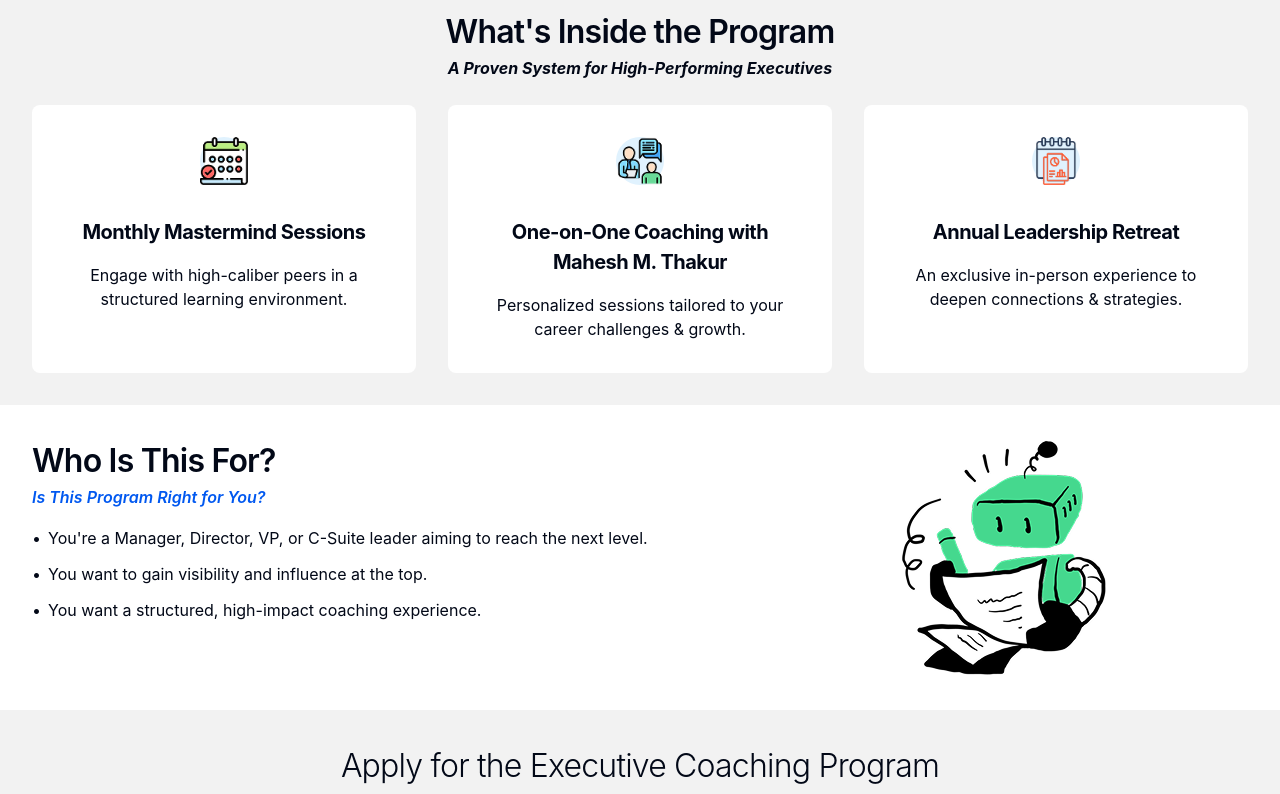
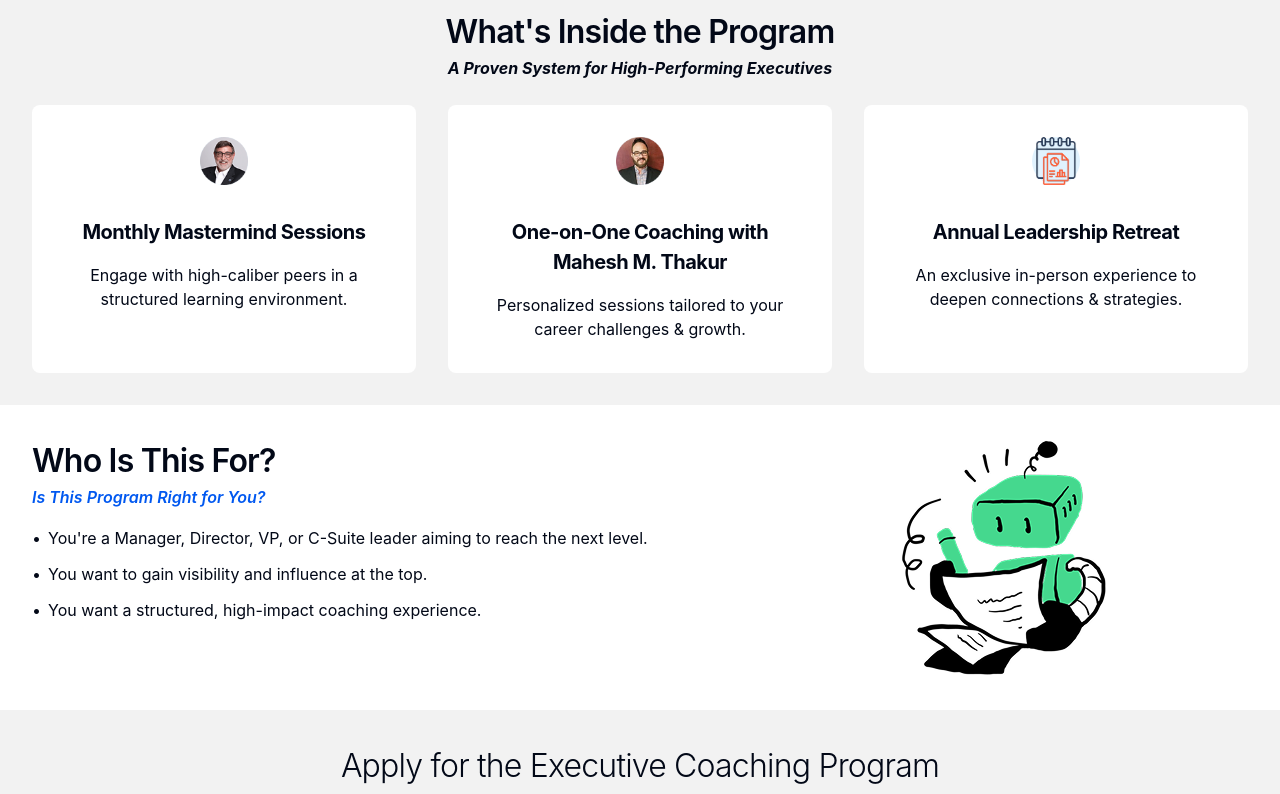
Before and after one commit to narasimha1294/ai-empower-solutions-hub, a React (Vite) app: page /executive-coaching in a window 1280 px wide. Shown: the part 960-1754 px from the top of the page. Built offline with nearby package versions, Linux system fonts and the light colour scheme.

Commit message:
coaching pages image loading issue

```diff
--- a/src/pages/ExecutiveCoaching.tsx
+++ b/src/pages/ExecutiveCoaching.tsx
@@ -1,5 +1,13 @@
 
 import { Button } from "@/components/ui/button";
+import Img_06 from '.././images/Img_06.png';
+import Img_05 from '.././images/Img_05.png';
+import Img_04 from '.././images/Img_04.png';
+import Testimonials_arrow_left from '.././images/Testimonials_arrow-left.png';
+import Testimonials_arrow_right from '.././images/Testimonials_arrow-right.png';
+import gg_arrow_up_o from '.././images/gg_arrow-up-o.png';
+import Icon_06 from '.././images/Icon_06.png';
+import Img from '.././images/Img.png';
 import Footer from "@/components/Footer";
 import Navbar from "@/components/Navbar";
 import { useState } from "react";
@@ -65,7 +73,7 @@ const ExecutiveCoaching = () => {
             <div className="why-content">
               <div className="why-graphic" style={{ marginRight: "2%" }}>
                 <div className="">
-                  <img src="./src/images/Img_06.png" alt="Why High Performance" />
+                  <img src={Img_06} alt="Why High Performance" />
                 </div>
               </div>
 
@@ -106,7 +114,7 @@ const ExecutiveCoaching = () => {
               <div className="program-card">
                 <div className="card-icon-container">
                   <div className="card-icon card-icon-yellow">
-                    <img src="./src/images/Icon_04.png" alt="Mastermind Sessions" />
+                    <img src={Img_04} alt="Mastermind Sessions" />
                   </div>
                 </div>
                 <h3 className="card-title">Monthly Mastermind Sessions</h3>
@@ -119,7 +127,7 @@ const ExecutiveCoaching = () => {
               <div className="program-card">
                 <div className="card-icon-container">
                   <div className="card-icon card-icon-blue">
-                    <img src="./src/images/Icon_05.png" alt="One-on-One Coaching" />
+                    <img src={Img_05} alt="One-on-One Coaching" />
                   </div>
                 </div>
                 <h3 className="card-title">One-on-One Coaching with Mahesh M. Thakur</h3>
@@ -132,7 +140,7 @@ const ExecutiveCoaching = () => {
               <div className="program-card">
                 <div className="card-icon-container">
                   <div className="card-icon card-icon-red">
-                    <img src="./src/images/Icon_06.png" alt="Leadership Retreat" />
+                    <img src={Icon_06} alt="Leadership Retreat" />
                   </div>
                 </div>
                 <h3 className="card-title">Annual Leadership Retreat</h3>
@@ -160,7 +168,7 @@ const ExecutiveCoaching = () => {
               </div>
 
               <div className="who-image">
-                <img src="./src/images/Img.png" alt="AI Assistant" />
+                <img src={Img} alt="AI Assistant" />
               </div>
             </div>
           </div>
@@ -192,7 +200,7 @@ const ExecutiveCoaching = () => {
                 aria-label="Previous testimonial"
                 onClick={prevTestimonial}
               >
-                <img src="./src/images/Testimonials_arrow-left.png" alt="Previous" />
+                <img src={Testimonials_arrow_left} alt="Previous" />
               </button>
 
               <div className="testimonials-slider">
@@ -217,7 +225,7 @@ const ExecutiveCoaching = () => {
                     <p className="testimonial-quote">{testimonial.quote}</p>
                     <div style={{ display: "flex", justifyContent: "end" }}>
                       <button className="testimonial-read-more">Read More</button>
-                      <img src="./src/images/gg_arrow-up-o.png" style={{ marginLeft: "2%" }} alt="" />
+                      <img src={gg_arrow_up_o} style={{ marginLeft: "2%" }} alt="" />
                     </div>
                   </div>
                 ))}
@@ -228,7 +236,7 @@ const ExecutiveCoaching = () => {
                 aria-label="Next testimonial"
                 onClick={nextTestimonial}
               >
-                <img src="./src/images/Testimonials_arrow-right.png" alt="Next" />
+                <img src={Testimonials_arrow_right} alt="Next" />
               </button>
             </div>
           </div>
```
